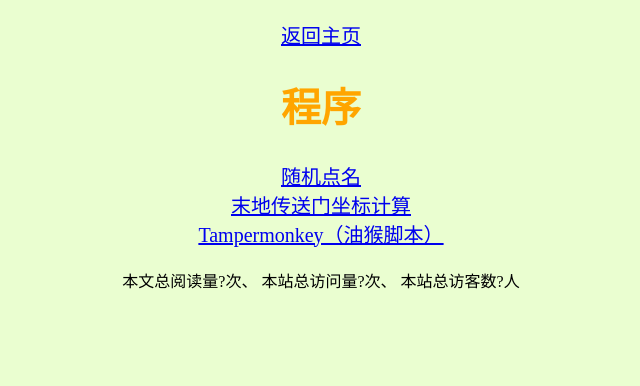
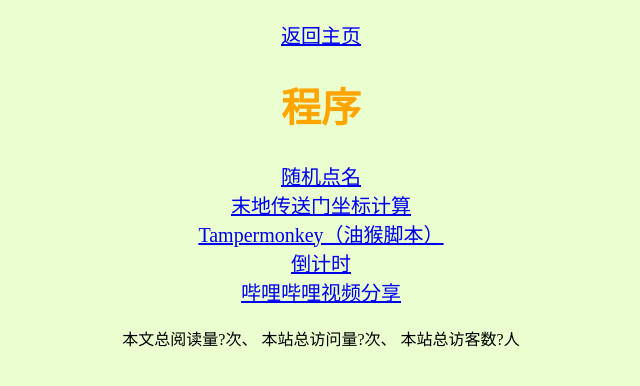
Before and after one commit to xkk1/xkk1.github.io, a Jekyll site: the page program/index.html, which Jekyll copies as it is, in a window 1280 px wide. Shown: the top 386 px of the page, without its empty margins (319-959 px from the left). Built offline with Jekyll 4.4.1, drawn with Linux system fonts in a browser that asks for light colours; comment, search, counter and statistics services are not loaded.

Commit message:
Update index.html

```diff
--- a/program/index.html
+++ b/program/index.html
@@ -19,6 +19,8 @@
 <a href="./randomrollcall/">随机点名</a><br>
 <a href="./End-Portal.html" target="_blank">末地传送门坐标计算</a><br>
 <a href="./Tampermonkey/">Tampermonkey（油猴脚本）</a><br>
+<a href="./count_down.html">倒计时</a><br>
+<a href="./bilishare.html">哔哩哔哩视频分享</a><br>
     </p>
 <div id="secret_information" style="display:none">
     <p class="xkk_p center">
```
